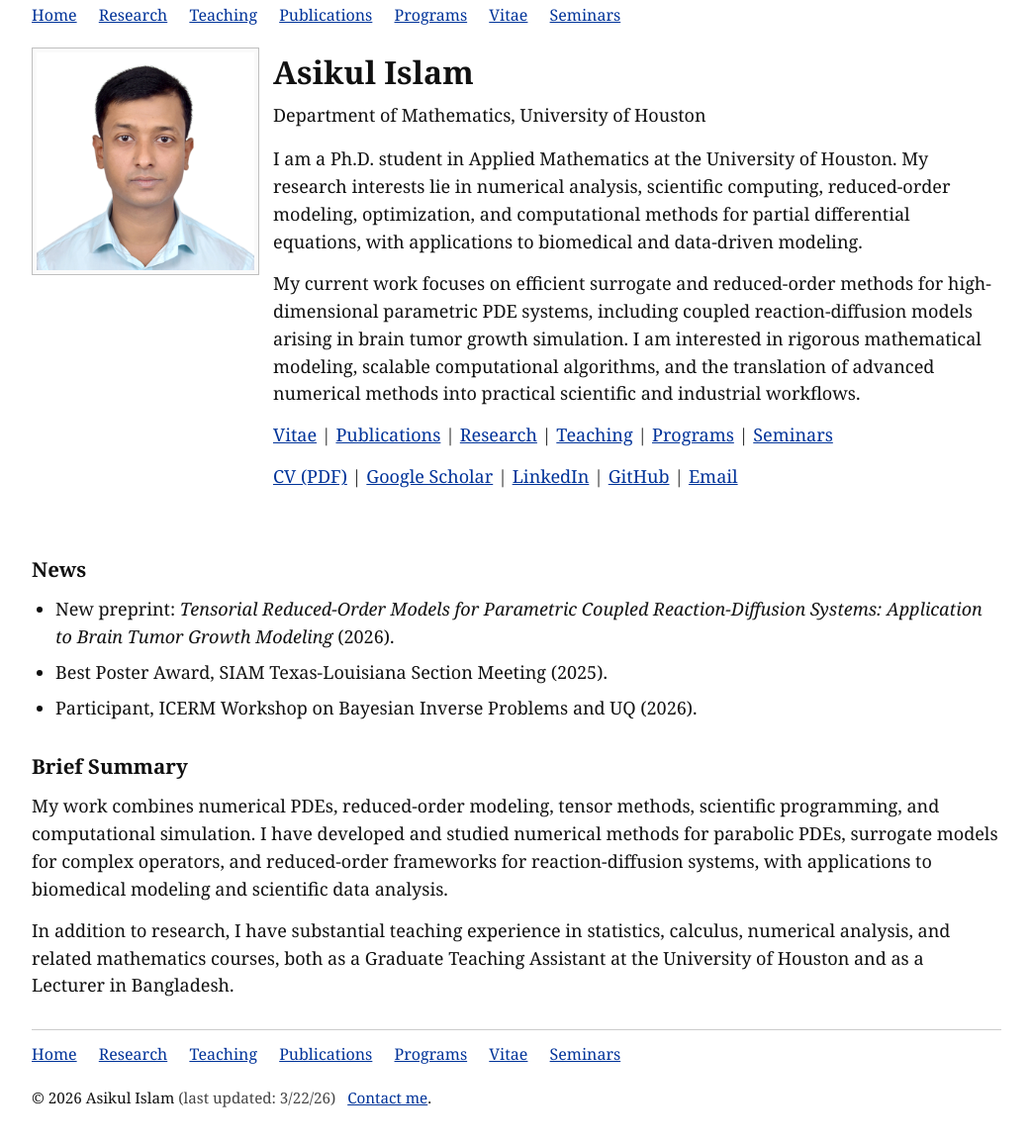
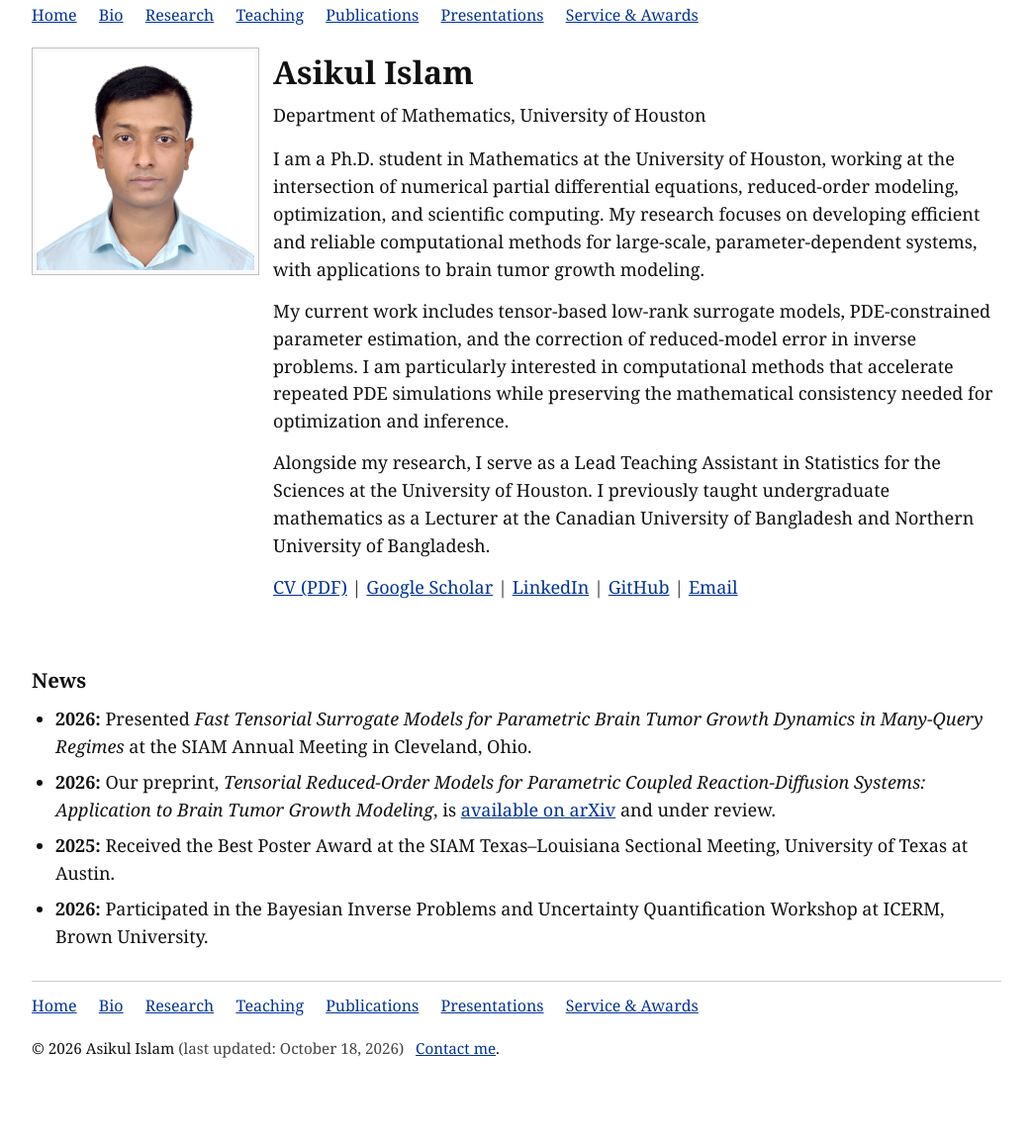
Before and after one commit to ashikislam828/ashikislam828.github.io, a plain HTML site: page index.html in a window 1280 px wide. Shown: the part 21-1178 px from the top of the page at 99% size, without its empty margins (118-1161 px from the left). After the commit the page ends 1129 px from the top, so only its background shows below. Drawn offline with Linux system fonts and the light colour scheme.

Commit message:
Revise index.html with updated content and metadata
Updated the description meta tag and revised the content in multiple sections to reflect current research and teaching roles.

```diff
--- a/index.html
+++ b/index.html
@@ -3,97 +3,59 @@
 <head>
   <meta charset="UTF-8" />
   <meta name="viewport" content="width=device-width, initial-scale=1.0" />
+  <meta name="description" content="Asikul Islam — numerical PDEs, tensorial reduced-order modeling, PDE-constrained optimization, and scientific computing." />
   <title>Asikul Islam :: Home</title>
-  <meta name="description" content="Asikul Islam, Ph.D. student in Applied Mathematics at the University of Houston." />
-  <link rel="stylesheet" href="./style.css" />
+  <link rel="stylesheet" href="style.css" />
 </head>
 <body>
-  <div class="page">
+<div class="page">
+  <nav class="nav" aria-label="Main navigation">
+    <a href="index.html">Home</a>
+<a href="vitae/index.html">Bio</a>
+<a href="research/index.html">Research</a>
+<a href="teaching/index.html">Teaching</a>
+<a href="publications/index.html">Publications</a>
+<a href="seminars/index.html">Presentations</a>
+<a href="programs/index.html">Service &amp; Awards</a>
+  </nav>
 
-    <div class="nav">
-      <a href="./index.html">Home</a>
-      <a href="./research/index.html">Research</a>
-      <a href="./teaching/index.html">Teaching</a>
-      <a href="./publications/index.html">Publications</a>
-      <a href="./programs/index.html">Programs</a>
-      <a href="./vitae/index.html">Vitae</a>
-      <a href="./seminars/index.html">Seminars</a>
-    </div>
-
-
-<div class="header-grid">
-  <div>
-    <!-- Replace the placeholder below with: <img src="profile.jpg" alt="Asikul Islam" class="photo" /> -->
-    <img src="profile.jpg" alt="Asikul Islam" class="photo" />
-  </div>
+  <main>
+    <div class="header-grid">
+  <div><img src="profile.jpg" alt="Asikul Islam" class="photo" /></div>
   <div class="header">
     <h1>Asikul Islam</h1>
     <div class="subtitle">Department of Mathematics, University of Houston</div>
-    <p>
-      I am a Ph.D. student in Applied Mathematics at the University of Houston. My research interests lie in
-      numerical analysis, scientific computing, reduced-order modeling, optimization, and computational methods
-      for partial differential equations, with applications to biomedical and data-driven modeling.
-    </p>
-    <p>
-      My current work focuses on efficient surrogate and reduced-order methods for high-dimensional parametric PDE
-      systems, including coupled reaction-diffusion models arising in brain tumor growth simulation. I am interested
-      in rigorous mathematical modeling, scalable computational algorithms, and the translation of advanced numerical
-      methods into practical scientific and industrial workflows.
-    </p>
-    <p class="meta">
-      <a href="vitae/index.html">Vitae</a> |
-      <a href="publications/index.html">Publications</a> |
-      <a href="research/index.html">Research</a> |
-      <a href="teaching/index.html">Teaching</a> |
-      <a href="programs/index.html">Programs</a> |
-      <a href="seminars/index.html">Seminars</a>
-    </p>
-    <p class="meta">
-      <a href="cv.pdf" target="_blank" rel="noopener">CV (PDF)</a> |
-      <a href="https://scholar.google.com/citations?hl=en&user=m5Hob3oAAAAJ&view_op=list_works" target="_blank" rel="noopener">Google Scholar</a> |
+    <p>I am a Ph.D. student in Mathematics at the University of Houston, working at the intersection of numerical partial differential equations, reduced-order modeling, optimization, and scientific computing. My research focuses on developing efficient and reliable computational methods for large-scale, parameter-dependent systems, with applications to brain tumor growth modeling.</p>
+    <p>My current work includes tensor-based low-rank surrogate models, PDE-constrained parameter estimation, and the correction of reduced-model error in inverse problems. I am particularly interested in computational methods that accelerate repeated PDE simulations while preserving the mathematical consistency needed for optimization and inference.</p>
+    <p>Alongside my research, I serve as a Lead Teaching Assistant in Statistics for the Sciences at the University of Houston. I previously taught undergraduate mathematics as a Lecturer at the Canadian University of Bangladesh and Northern University of Bangladesh.</p>
+    <p class="meta"><a href="cv.pdf" target="_blank" rel="noopener">CV (PDF)</a> |
+      <a href="https://scholar.google.com/citations?user=m5Hob3oAAAAJ&amp;hl=en" target="_blank" rel="noopener">Google Scholar</a> |
       <a href="https://www.linkedin.com/in/asikul-islam/" target="_blank" rel="noopener">LinkedIn</a> |
       <a href="https://github.com/ashikislam828" target="_blank" rel="noopener">GitHub</a> |
-      <a href="mailto:aislam25@cougarnet.uh.edu">Email</a>
-    </p>
+      <a href="mailto:aislam25@cougarnet.uh.edu">Email</a></p>
   </div>
 </div>
-
 <h2>News</h2>
 <ul>
-  <li>New preprint: <em>Tensorial Reduced-Order Models for Parametric Coupled Reaction-Diffusion Systems: Application to Brain Tumor Growth Modeling</em> (2026).</li>
-  <li>Best Poster Award, SIAM Texas-Louisiana Section Meeting (2025).</li>
-  <li>Participant, ICERM Workshop on Bayesian Inverse Problems and UQ (2026).</li>
+  <li><strong>2026:</strong> Presented <em>Fast Tensorial Surrogate Models for Parametric Brain Tumor Growth Dynamics in Many-Query Regimes</em> at the SIAM Annual Meeting in Cleveland, Ohio.</li>
+  <li><strong>2026:</strong> Our preprint, <em>Tensorial Reduced-Order Models for Parametric Coupled Reaction-Diffusion Systems: Application to Brain Tumor Growth Modeling</em>, is <a href="https://arxiv.org/abs/2603.14101">available on arXiv</a> and under review.</li>
+  <li><strong>2025:</strong> Received the Best Poster Award at the SIAM Texas–Louisiana Sectional Meeting, University of Texas at Austin.</li>
+  <li><strong>2026:</strong> Participated in the Bayesian Inverse Problems and Uncertainty Quantification Workshop at ICERM, Brown University.</li>
 </ul>
-
-<h2>Brief Summary</h2>
-<p>
-  My work combines numerical PDEs, reduced-order modeling, tensor methods, scientific programming, and
-  computational simulation. I have developed and studied numerical methods for parabolic PDEs, surrogate models
-  for complex operators, and reduced-order frameworks for reaction-diffusion systems, with applications to
-  biomedical modeling and scientific data analysis.
-</p>
-
-<p>
-  In addition to research, I have substantial teaching experience in statistics, calculus, numerical analysis, and
-  related mathematics courses, both as a Graduate Teaching Assistant at the University of Houston and as a Lecturer
-  in Bangladesh.
-</p>
-
-
-    <div class="footer">
-      <div class="footnav">
-        <a href="./index.html">Home</a>
-        <a href="./research/index.html">Research</a>
-        <a href="./teaching/index.html">Teaching</a>
-        <a href="./publications/index.html">Publications</a>
-        <a href="./programs/index.html">Programs</a>
-        <a href="./vitae/index.html">Vitae</a>
-        <a href="./seminars/index.html">Seminars</a>
-      </div>
-      © 2026 Asikul Islam <span class="last-updated">(last updated: 3/22/26)</span>
-      &nbsp; <a href="mailto:aislam25@cougarnet.uh.edu">Contact me</a>.
-    </div>
-
-  </div>
+  </main>
+  <footer class="footer">
+    <nav class="footnav" aria-label="Footer navigation">
+      <a href="index.html">Home</a>
+<a href="vitae/index.html">Bio</a>
+<a href="research/index.html">Research</a>
+<a href="teaching/index.html">Teaching</a>
+<a href="publications/index.html">Publications</a>
+<a href="seminars/index.html">Presentations</a>
+<a href="programs/index.html">Service &amp; Awards</a>
+    </nav>
+    &copy; 2026 Asikul Islam <span class="last-updated">(last updated: October 18, 2026)</span>
+    &nbsp; <a href="mailto:aislam25@cougarnet.uh.edu">Contact me</a>.
+  </footer>
+</div>
 </body>
 </html>
```
